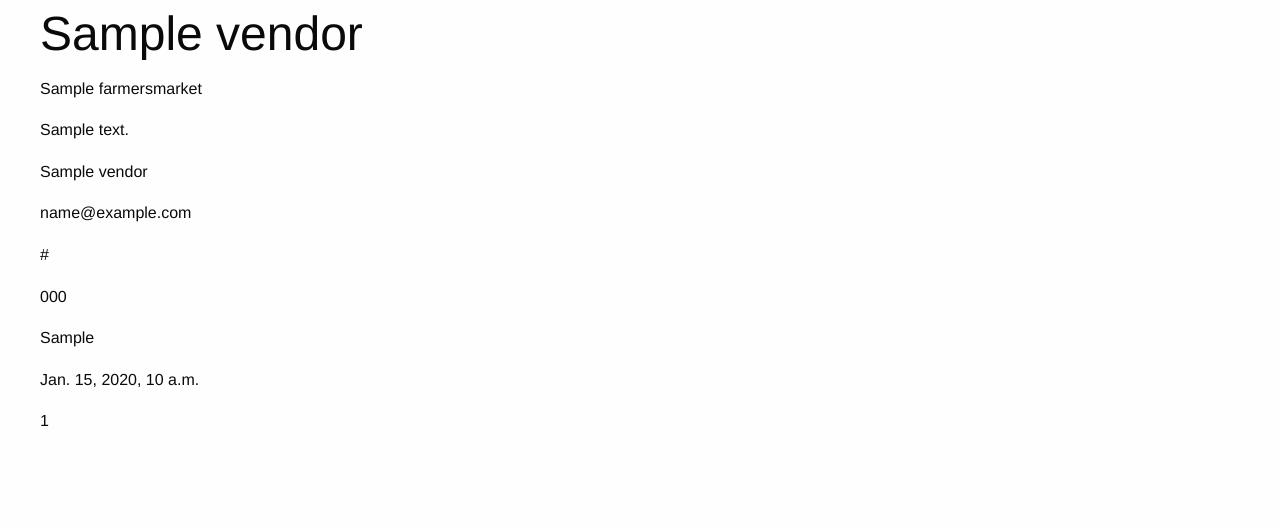
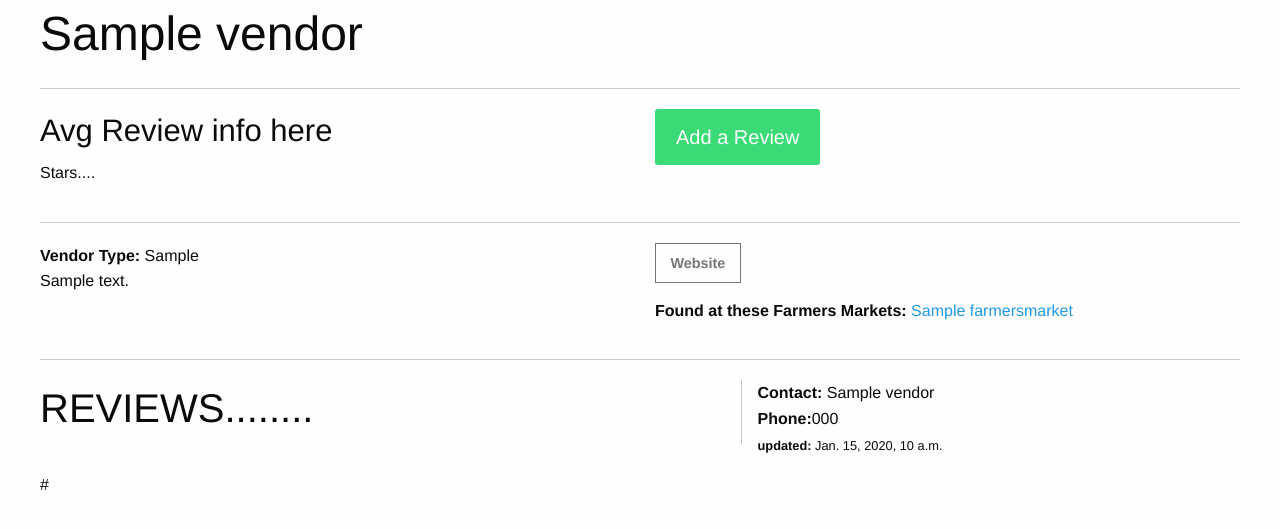
Before and after one commit to dhcrain/FatHen, a Django app: a page that uses templates/review_app/vendor_detail.html in a window 1280 px wide. Shown: the part 54-583 px from the top of the page. Run offline with Django 3.2, Linux system fonts and the light colour scheme; tables that the repository leaves empty hold one stand-in row (values such as "Sample post"); parts of the project's set-up code (start-up, migrations or seed data) failed here and were passed over; some libraries are stand-ins or nearby versions.

Commit message:
styling vendor detail pages

```diff
--- a/templates/review_app/farmersmarket_detail.html
+++ b/templates/review_app/farmersmarket_detail.html
@@ -3,7 +3,7 @@
 {% block body %}
     {# fm_picture#}
     {# fm_banner_picture #}
-    <h1 class="text-right">{{ object.fm_name }}</h1>
+    <h1>{{ object.fm_name }}</h1>
     <hr>
     <div class="row">
         <div class="small-6 columns">
@@ -28,12 +28,12 @@
     </div>
     <hr>
     <div class="row">
-        <div class="small-8 columns boarder-right">
+        <div class="small-7 columns boarder-right">
             {% for vendor in vendor_list %}
             <p><a href="{% url 'vendor_detail_view' object.fm_slug vendor.vendor_slug %}">{{ vendor }}</a></p>
             {% endfor %}
         </div>
-        <div class="small-4 columns">
+        <div class="small-5 columns">
             <iframe src="{{ object.fm_iframe_url }}" width="" height=""></iframe>
             <p><strong>Address:</strong> <br>{{ object.fm_address }}<br>
             <strong>County:</strong> {{ object.fm_county }}<br>
--- a/templates/review_app/vendor_detail.html
+++ b/templates/review_app/vendor_detail.html
@@ -2,18 +2,45 @@
 
 {% block body %}
 
+{# fm_picture#}
+{# fm_banner_picture #}
 <h1>{{ object.vendor_name }}</h1>
-{% for fm in object.at_farmers_market.all %}
-    <p>{{ fm }}</p>
-{% endfor %}
-<p>{{ object.vendor_description }}</p>
-<p>{{ object.vendor_contact_name }}</p>
-<p>{{ object.vendor_contact_email }}</p>
-<p>{{ object.vendor_website }}</p>
-<p>{{ object.vendor_phone }}</p>
-<p>{{ object.vendor_type }}</p>
-<p>{{ object.vendor_updated }}</p>
-<p>{{ object.pk }}</p>
+<hr>
+<div class="row">
+    <div class="small-6 columns">
+        <h3>Avg Review info here</h3>
+        <p>Stars....</p>
+    </div>
+    <div class="small-6 columns">
+        <a class="large button success radius" href="#">Add a Review</a>
+    </div>
+</div>
+<hr>
+<div class="row">
+    <div class="small-6 columns">
+        <p>{% if object.vendor_type %}<strong>Vendor Type:</strong> {{ object.vendor_type }}{% endif %}<br>
+            {{ object.vendor_description }}<br>
+        </p>
+    </div>
+    <div class="small-6 columns">
+        {% if object.vendor_website %}
+        <a class="secondary hollow button" href="{{ object.vendor_website }}"><strong>Website</strong></a><br>
+        {% endif %}
+        <strong>Found at these Farmers Markets: </strong>{% for fm in object.at_farmers_market.all %}<a href="{% url 'farmers_market_detail_view' fm.fm_slug %}">{{ fm }}</a>{% endfor %}</p>
+    </div>
+</div>
+<hr>
+<div class="row">
+    <div class="small-7 columns boarder-right">
+        <h2>REVIEWS........</h2>
+    </div>
+    <div class="small-5 columns">
+        <p><strong>Contact: </strong>{{ object.vendor_contact_name }}<br>
+        <strong>Phone:</strong>{{ object.vendor_phone }}<br>
+        <small><strong>updated:</strong> {{ object.vendor_updated }}</small></p>
+    </div>
+</div>
 
+{{ object.vendor_website }}
 
 {% endblock %}
```
